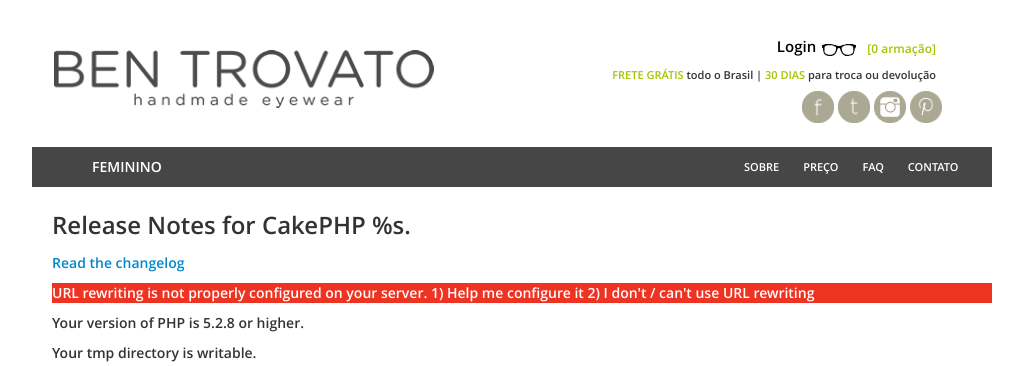
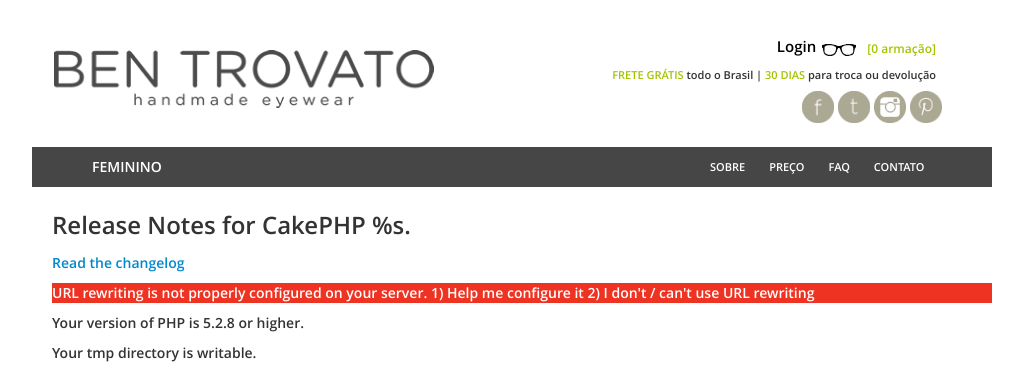
Before and after one commit to dabwax/ben-trovato, a CakePHP app: template app/View/Pages/home.ctp in a window 1280 px wide. Shown: the top 366 px of the page, without its empty margins (118-1141 px from the left). Run offline with PHP 8.4 and a stand-in for CakePHP, Linux system fonts and the light colour scheme; the template is opened without the code that fills it, so the values that code supplies are empty; form fields are guessed from the names that the template uses; some libraries are stand-ins or nearby versions.

Commit message:
Menu corrigido baseado no cliente.

```diff
--- a/app/View/Layouts/default.ctp
+++ b/app/View/Layouts/default.ctp
@@ -248,7 +248,7 @@
 						</li>
 					</ul>
 
-					<ul class="span4 offset4" style="position: relative; left: 40px;">
+					<ul class="span4 offset4" style="position: relative; left: 6px;">
 						<li>
 							<a href="<?php echo $this->Html->url( array('controller' => 'pages', 'action' => 'display', 'quem-somos' ) ); ?>" style="font-size: 11px;">Sobre</a>
 						</li>
```
